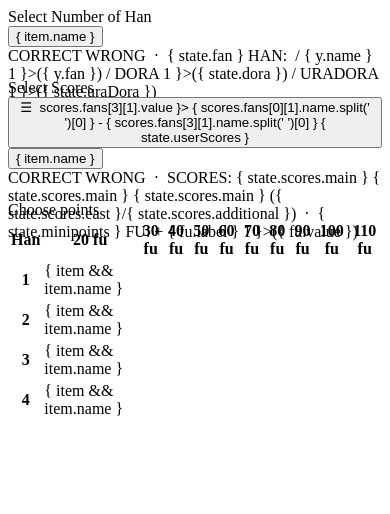
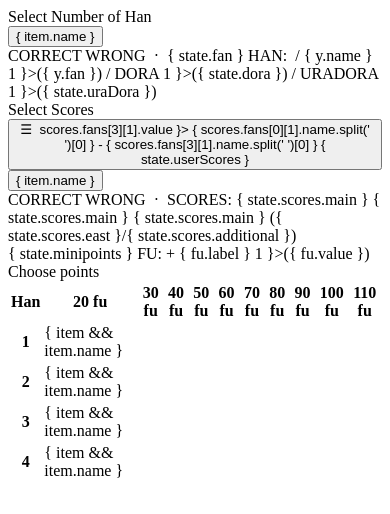
Before and after one commit to klen/mahjong.horneds.com, a website: page src/tags/scores/index.tag.html in a window 390 px wide. Drawn offline with Linux system fonts and the light colour scheme.

Commit message:
fix(ui): prevent fu details overlap on mobile

```diff
--- a/src/tags/scores/index.tag.html
+++ b/src/tags/scores/index.tag.html
@@ -15,7 +15,7 @@
 
     </div>
 
-    <div class="u-mt3 u-upper" style="height: 2rem">
+    <div class="u-mt3 u-upper" style="min-height: 2rem">
 
         <div class="u-upper" if={ state.userFans }>
             <span if={ state.correctHan } class="u-green u-bold"> CORRECT </span>
@@ -64,7 +64,7 @@
         </button>
     </div>
 
-    <div class="u-mv3 u-upper" style="height: 2rem">
+    <div class="u-mv3 u-upper" style="min-height: 2rem">
         <div if={ state.userScores }>
             <span if={ state.correctScores } class="u-green u-bold"> CORRECT </span>
             <span if={ !state.correctScores } class="u-red u-bold"> WRONG </span>
@@ -84,15 +84,14 @@
                 </span>
             </span>
 
-            <span if={ state.minipoints && state.fuDetails && state.fuDetails.length }>
-                <span class="u-mh3">&nbsp;&middot;&nbsp;</span>
+            <div if={ state.minipoints && state.fuDetails && state.fuDetails.length } class="u-mt1">
                 <span class="u-mr2">{ state.minipoints } FU:</span>
                 <span each={ fu, idx in state.fuDetails }>
                     <span if={ idx }> + </span>
                     <span>{ fu.label }</span>
                     <span if={ fu.value > 1 }>({ fu.value })</span>
                 </span>
-            </span>
+            </div>
         </div>
     </div>
 
```
